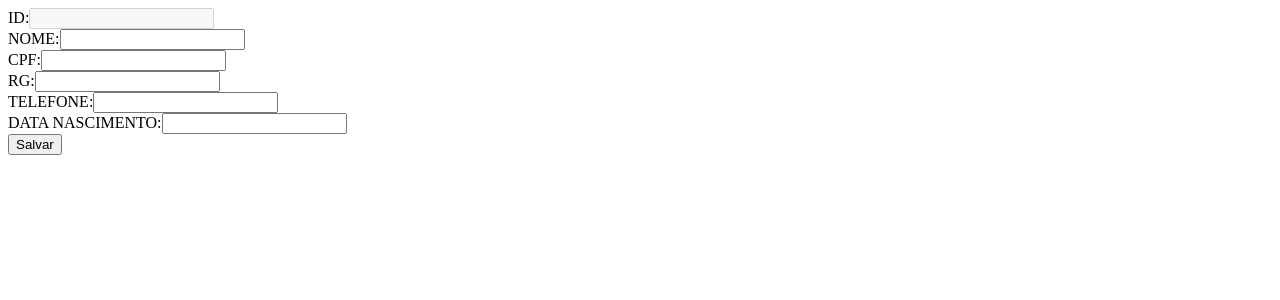
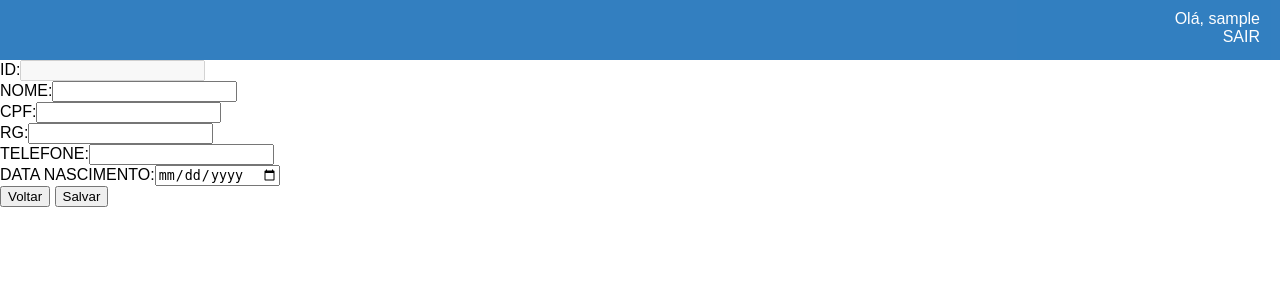
Before and after one commit to marcusornagui/CadastroClientePHP, a PHP site: page /clientecadastro in a window 1280 px wide. Shown: the top 300 px of the page. Run offline with PHP 8.4, Linux system fonts and the light colour scheme; the visitor is signed in with stand-in values (Sample User, id 1).

Commit message:
-Adicionado NavBar e realizado alguns ajustes no layout.

```diff
--- a/ClienteCadastro.php
+++ b/ClienteCadastro.php
@@ -7,14 +7,18 @@ require_once './Sessao.php';
     <head>
         <meta charset="UTF-8">
         <title>Cadastro de Clientes - Cadastro</title>
+        <link href="css/style.css" rel="stylesheet" type="text/css">
     </head>
     <body>
+        <?php require_once './NavBar.php'; ?>
+
         <label>ID:</label><input type="text" name="id" id="id" disabled="disabled"><br>
-        <label>NOME:</label><input type="text" name="nome" id="nome"><br>
-        <label>CPF:</label><input type="text" name="cpf" id="cpf"><br>
-        <label>RG:</label><input type="text" name="rg" id="rg"><br>
-        <label>TELEFONE:</label><input type="text" name="telefone" id="telefone"><br>
-        <label>DATA NASCIMENTO:</label><input type="text" name="datanascimento" id="datanascimento"><br>
+        <label>NOME:</label><input type="text" name="nome" id="nome" maxlength="50"><br>
+        <label>CPF:</label><input type="text" name="cpf" id="cpf" maxlength="11"><br>
+        <label>RG:</label><input type="text" name="rg" id="rg" maxlength="9"><br>
+        <label>TELEFONE:</label><input type="tel" name="telefone" id="telefone" maxlength="15"><br>
+        <label>DATA NASCIMENTO:</label><input type="date" name="datanascimento" id="datanascimento"><br>
+        <button onclick="location.href='clienteconsulta'">Voltar</button>
         <button onclick="salvar()">Salvar</button>
     </body>
 
@@ -84,7 +88,7 @@ require_once './Sessao.php';
                     document.getElementById("cpf").value = resposta.cpf;
                     document.getElementById("rg").value = resposta.rg;
                     document.getElementById("telefone").value = resposta.telefone;
-                    document.getElementById("datanascimento").value = formatarData(resposta.datanascimento);
+                    document.getElementById("datanascimento").value = resposta.datanascimento;
 
                 } else if (http.status == 500) {
                     let resposta = http.responseText;
@@ -94,12 +98,6 @@ require_once './Sessao.php';
             }
             http.send();
         }
-
-        function formatarData(pData) {
-            data = new Date(pData);
-            dataFormatada = data.toLocaleDateString('pt-BR', {timeZone: 'UTC'});
-            return dataFormatada;
-        }
     </script>
 
 </html>
--- /dev/null
+++ b/NavBar.php
@@ -0,0 +1,4 @@
+<div class="navbar">
+    Olá, <?php echo $_SESSION['login'] ?>
+    <br><a href="logout.php">SAIR</a>
+</div>
--- /dev/null
+++ b/css/style.css
@@ -0,0 +1,18 @@
+body, ul, li, a {
+	margin: 0px;
+	padding: 0px;
+	list-style-type: none;
+	color: inherit;
+	text-decoration: none;
+	font-family: "Century Gothic", CenturyGothic, AppleGothic, sans-serif;
+}
+.navbar {
+    height: 50px;
+    color: #fff;
+    opacity: 80%;
+    background-color: #0060b1;
+    text-align: right;
+    padding-top: 10px;
+    padding-right: 20px;
+
+}
--- a/index.php
+++ b/index.php
@@ -6,10 +6,12 @@ require_once './Sessao.php';
     <head>
         <meta charset="UTF-8">
         <title>Cadastro de Clientes</title>
+        <link href="css/style.css" rel="stylesheet" type="text/css">
     </head>
     <body>
-        <a href="clientecadastro.php">Cadastro Cliente</a>
-        <a href="logout.php">Sair</a>
+        <?php require_once './NavBar.php'; ?>
+
+        <a href="clienteconsulta.php">Cadastro Cliente</a>
     </body>
 
 
--- a/service/LoginService.php
+++ b/service/LoginService.php
@@ -17,6 +17,7 @@ if ($_SERVER["REQUEST_METHOD"] == 'POST') {
 
         if ($id > 0) {
             $_SESSION['id'] = $id;
+            $_SESSION['login'] = $login;
             $resposta["status"] = "OK";
             $resposta["mensagem"] = "Usuário autenticado com sucesso.";
         } else {
```
Also changed, not shown: ClienteConsulta.php (+14 -0 lines).
